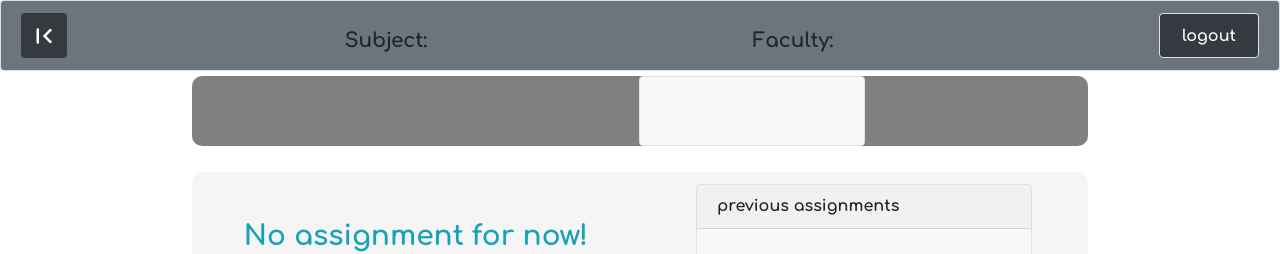
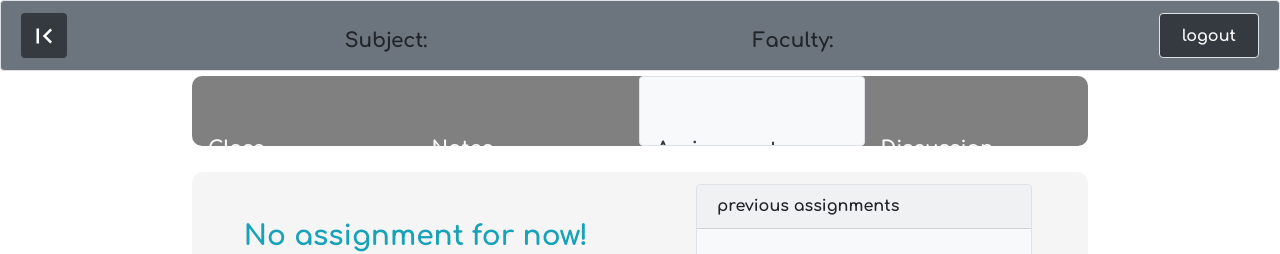
Before and after one commit to SanketKumar75/Collify, a React (Create React App) app in the folder client/: page /student/assignment in a window 1280 px wide. Shown: the top 254 px of the page. Built offline with nearby package versions, Linux system fonts and the light colour scheme; no server answers; a web font is replaced by a local one.

Commit message:
minor changes

```diff
--- a/client/src/faculty-comp/Assignment.js
+++ b/client/src/faculty-comp/Assignment.js
@@ -122,10 +122,10 @@ const Assignment = () => {
 
                     </div>
             <div className="Options Content">
-                   <NavLink className=" nav-link col text-secondry " to="/faculty/class"><div className="Option text-light"><h4>Class</h4></div></NavLink>
-                   <NavLink className=" nav-link col text-secondry " to="/faculty/notes"><div className="Option text-light"><h4>Notes</h4></div></NavLink>
-                   <NavLink className=" nav-link col text-secondry bg-light  border rounded " to="/faculty/assignment"><div className="Option text-dark"><h4>Assignment</h4></div></NavLink>
-                   <NavLink className=" nav-link col text-secondry " to="/faculty/disscussion"><div className="Option text-light"><h4>Discussion</h4></div></NavLink>
+                   <NavLink className=" nav-link col text-secondry " to="/faculty/class"><div className="Option text-light"><h5>Class</h5></div></NavLink>
+                   <NavLink className=" nav-link col text-secondry " to="/faculty/notes"><div className="Option text-light"><h5>Notes</h5></div></NavLink>
+                   <NavLink className=" nav-link col text-secondry bg-light  border rounded " to="/faculty/assignment"><div className="Option text-dark"><h5>Assignment</h5></div></NavLink>
+                   <NavLink className=" nav-link col text-secondry " to="/faculty/disscussion"><div className="Option text-light"><h5>Discussion</h5></div></NavLink>
                 </div>
         </div>
 
--- a/client/src/faculty-comp/Disscussion.js
+++ b/client/src/faculty-comp/Disscussion.js
@@ -77,10 +77,10 @@ const Discussion = () => {
                         </div>
             <div className="Options Content">
 
-                        <NavLink className=" nav-link col text-secondry " to="/faculty/class"><div className="Option text-light"><h4>Class</h4></div></NavLink>
-                        <NavLink className=" nav-link col text-secondry " to="/faculty/notes"><div className="Option text-light"><h4>Notes</h4></div></NavLink>
-                        <NavLink className=" nav-link col text-secondry " to="/faculty/assignment"><div className="Option text-light"><h4>Assignment</h4></div></NavLink>
-                        <NavLink className="nav-link col text-secondry bg-light  border rounded " to="/faculty/disscussion"><div className="Option text-dark"><h4>Discussion</h4></div></NavLink>
+                        <NavLink className=" nav-link col text-secondry " to="/faculty/class"><div className="Option text-light"><h5>Class</h5></div></NavLink>
+                        <NavLink className=" nav-link col text-secondry " to="/faculty/notes"><div className="Option text-light"><h5>Notes</h5></div></NavLink>
+                        <NavLink className=" nav-link col text-secondry " to="/faculty/assignment"><div className="Option text-light"><h5>Assignment</h5></div></NavLink>
+                        <NavLink className="nav-link col text-secondry bg-light  border rounded " to="/faculty/disscussion"><div className="Option text-dark"><h5>Discussion</h5></div></NavLink>
 
 
                      </div>
--- a/client/src/faculty-comp/FacClass.js
+++ b/client/src/faculty-comp/FacClass.js
@@ -55,10 +55,10 @@ const FacClass = (props) => {
                     </div>
         <div className="Options Content">
 
-                   <NavLink className=" nav-link col text-secondary bg-light  border rounded" to="/faculty/class"><div className="Option text-dark"><h4>Class</h4></div></NavLink>
-                   <NavLink className=" nav-link col text-secondary " to="/faculty/notes"><div className="Option text-light"><h4>Notes</h4></div></NavLink>
-                   <NavLink className=" nav-link col text-secondry " to="/faculty/assignment"><div className="Option text-light"><h4>Assignment</h4></div></NavLink>
-                   <NavLink className=" nav-link col text-secondry " to="/faculty/disscussion"><div className="Option text-light"><h4>Discussion</h4></div></NavLink>
+                   <NavLink className=" nav-link col text-secondary bg-light  border rounded" to="/faculty/class"><div className="Option text-dark"><h5>Class</h5></div></NavLink>
+                   <NavLink className=" nav-link col text-secondary " to="/faculty/notes"><div className="Option text-light"><h5>Notes</h5></div></NavLink>
+                   <NavLink className=" nav-link col text-secondry " to="/faculty/assignment"><div className="Option text-light"><h5>Assignment</h5></div></NavLink>
+                   <NavLink className=" nav-link col text-secondry " to="/faculty/disscussion"><div className="Option text-light"><h5>Discussion</h5></div></NavLink>
 
 
                 </div>
--- a/client/src/faculty-comp/Notes.js
+++ b/client/src/faculty-comp/Notes.js
@@ -122,10 +122,10 @@ const Notes = () => {
 
             <div className="Options Content">
 
-                <NavLink className=" nav-link col text-secondry " to="/faculty/class"><div className="Option text-light"><h4>Class</h4></div></NavLink>
-                <NavLink className=" nav-link col text-secondry bg-light  border rounded" to="/faculty/notes"><div className="Option text-dark"><h4>Notes</h4></div></NavLink>
-                <NavLink className=" nav-link col text-secondry " to="/faculty/assignment"><div className="Option text-light"><h4>Assignment</h4></div></NavLink>
-                <NavLink className=" nav-link col text-secondry " to="/faculty/disscussion"><div className="Option text-light"><h4>Discussion</h4></div></NavLink>
+                <NavLink className=" nav-link col text-secondry " to="/faculty/class"><div className="Option text-light"><h5>Class</h5></div></NavLink>
+                <NavLink className=" nav-link col text-secondry bg-light  border rounded" to="/faculty/notes"><div className="Option text-dark"><h5>Notes</h5></div></NavLink>
+                <NavLink className=" nav-link col text-secondry " to="/faculty/assignment"><div className="Option text-light"><h5>Assignment</h5></div></NavLink>
+                <NavLink className=" nav-link col text-secondry " to="/faculty/disscussion"><div className="Option text-light"><h5>Discussion</h5></div></NavLink>
 
 
                      </div>
--- a/client/src/student-comp/Assignment.js
+++ b/client/src/student-comp/Assignment.js
@@ -52,10 +52,10 @@ const Assignment = () => {
                     </div>
 
             <div className="Options  Content">
-                   <NavLink className=" nav-link col text-secondry " to="/student/class"><div className="Option text-light"><h4>Class</h4></div></NavLink>
-                   <NavLink className=" nav-link col text-secondry " to="/student/notes"><div className="Option text-light"><h4>Notes</h4></div></NavLink>
-                   <NavLink className=" nav-link col text-secondry bg-light  border rounded " to="/student/assignment"><div className="Option text-dark"><h4>Assignment</h4></div></NavLink>
-                   <NavLink className=" nav-link col text-secondry " to="/student/disscussion"><div className="Option text-light"><h4>Discussion</h4></div></NavLink>
+                   <NavLink className=" nav-link col text-secondry " to="/student/class"><div className="Option text-light"><h5>Class</h5></div></NavLink>
+                   <NavLink className=" nav-link col text-secondry " to="/student/notes"><div className="Option text-light"><h5>Notes</h5></div></NavLink>
+                   <NavLink className=" nav-link col text-secondry bg-light  border rounded " to="/student/assignment"><div className="Option text-dark"><h5>Assignment</h5></div></NavLink>
+                   <NavLink className=" nav-link col text-secondry " to="/student/disscussion"><div className="Option text-light"><h5>Discussion</h5></div></NavLink>
                 </div>
         </div>
 
--- a/client/src/student-comp/Notes.js
+++ b/client/src/student-comp/Notes.js
@@ -57,10 +57,10 @@ const Notes = () => {
 
             <div className="Options Content">
 
-                <NavLink className=" nav-link col text-secondry " to="/student/class"><div className="Option text-light"><h4>Class</h4></div></NavLink>
-                <NavLink className=" nav-link col text-secondry bg-light  border rounded" to="/student/notes"><div className="Option text-dark"><h4>Notes</h4></div></NavLink>
-                <NavLink className=" nav-link col text-secondry " to="/student/assignment"><div className="Option text-light"><h4>Assignment</h4></div></NavLink>
-                <NavLink className=" nav-link col text-secondry " to="/student/disscussion"><div className="Option text-light"><h4>Discussion</h4></div></NavLink>
+                <NavLink className=" nav-link col text-secondry " to="/student/class"><div className="Option text-light"><h5>Class</h5></div></NavLink>
+                <NavLink className=" nav-link col text-secondry bg-light  border rounded" to="/student/notes"><div className="Option text-dark"><h5>Notes</h5></div></NavLink>
+                <NavLink className=" nav-link col text-secondry " to="/student/assignment"><div className="Option text-light"><h5>Assignment</h5></div></NavLink>
+                <NavLink className=" nav-link col text-secondry " to="/student/disscussion"><div className="Option text-light"><h5>Discussion</h5></div></NavLink>
 
 
                      </div>
--- a/client/src/student-comp/StClass.js
+++ b/client/src/student-comp/StClass.js
@@ -54,10 +54,10 @@ const FacClass = (props) => {
                     </div>
         <div className="Options Content">
 
-                   <NavLink className=" nav-link col text-secondary bg-light  border rounded" to="/student/class"><div className="Option text-dark"><h4>Class</h4></div></NavLink>
-                   <NavLink className=" nav-link col text-secondary " to="/student/notes"><div className="Option text-light"><h4>Notes</h4></div></NavLink>
-                   <NavLink className=" nav-link col text-secondry " to="/student/assignment"><div className="Option text-light"><h4>Assignment</h4></div></NavLink>
-                   <NavLink className=" nav-link col text-secondry " to="/student/disscussion"><div className="Option text-light"><h4>Discussion</h4></div></NavLink>
+                   <NavLink className=" nav-link col text-secondary bg-light  border rounded" to="/student/class"><div className="Option text-dark"><h5>Class</h5></div></NavLink>
+                   <NavLink className=" nav-link col text-secondary " to="/student/notes"><div className="Option text-light"><h5>Notes</h5></div></NavLink>
+                   <NavLink className=" nav-link col text-secondry " to="/student/assignment"><div className="Option text-light"><h5>Assignment</h5></div></NavLink>
+                   <NavLink className=" nav-link col text-secondry " to="/student/disscussion"><div className="Option text-light"><h5>Discussion</h5></div></NavLink>
 
 
                 </div>
```
